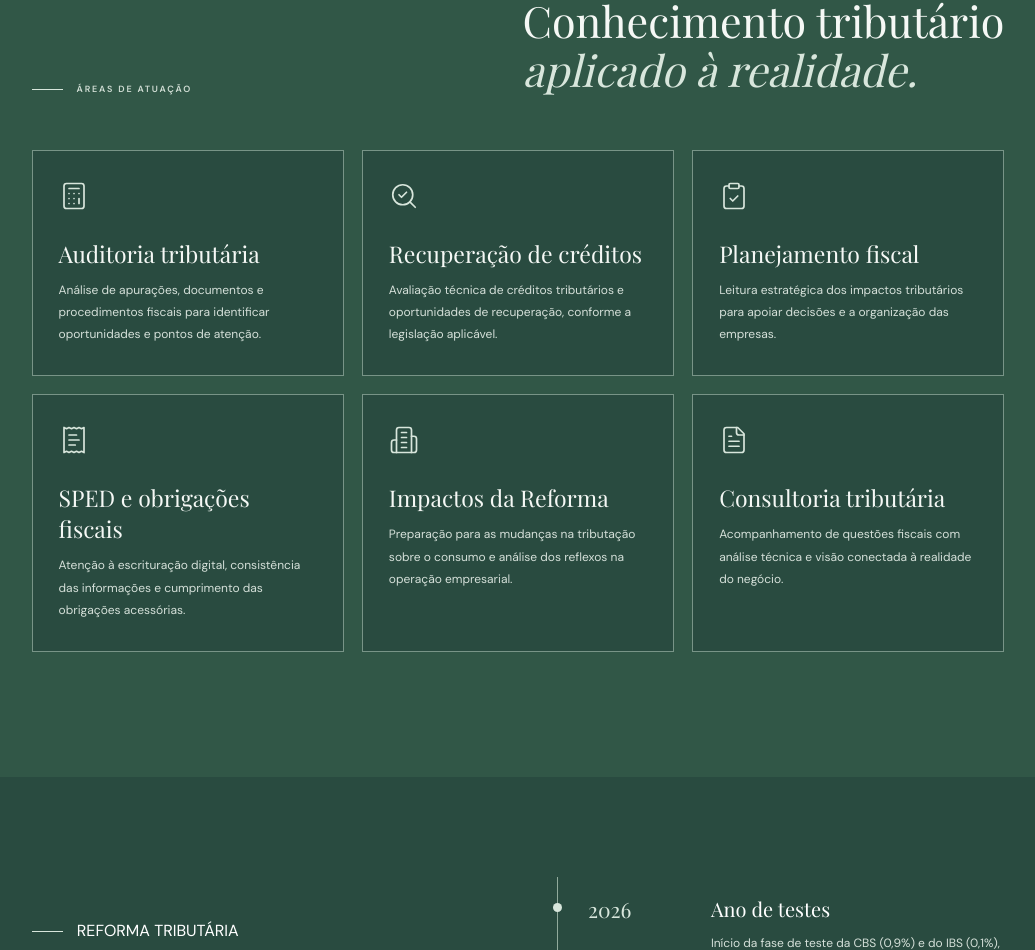
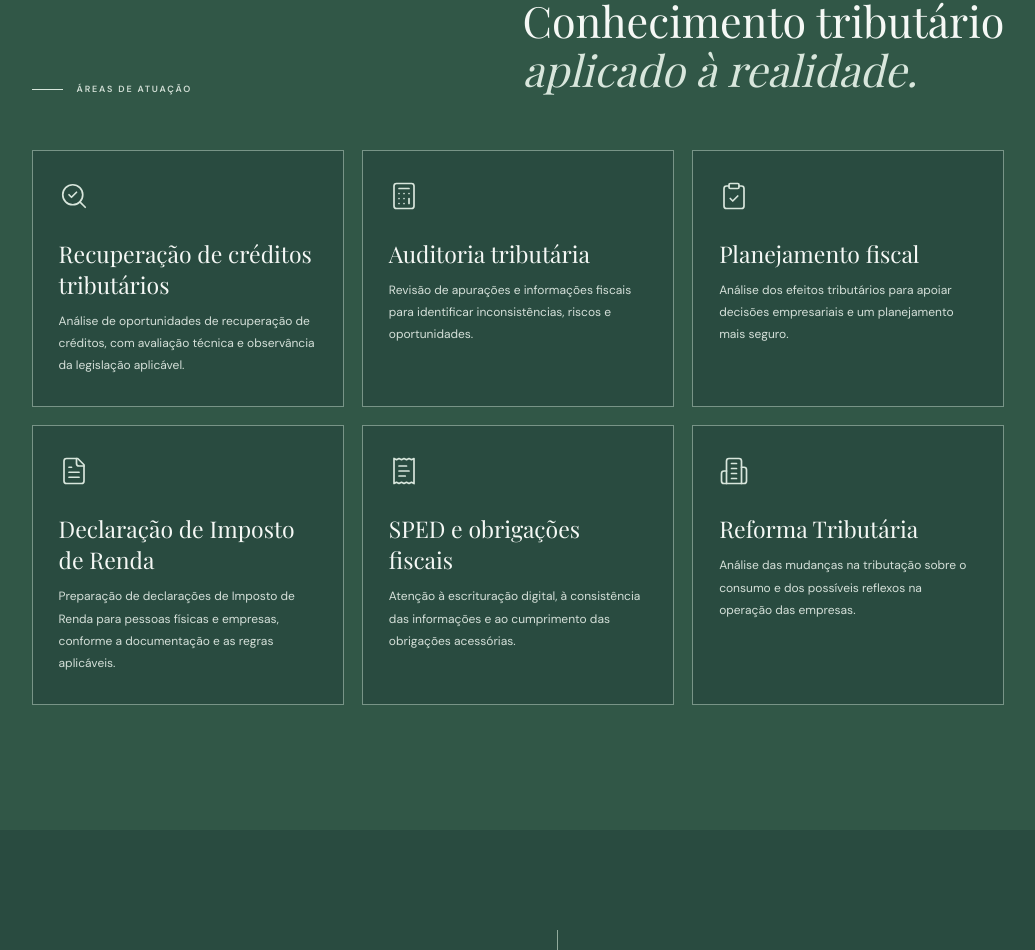
Before and after one commit to JhonathanFernandes/projeto-contabilidade, a Next.js app: page / in a window 1280 px wide. Shown: the part 2307-3257 px from the top of the page, without its empty margins (122-1157 px from the left). Built offline with nearby package versions, Linux system fonts and the light colour scheme; a web font is replaced by a local one.

Commit message:
Atualiza áreas de atuação e inclui declaração de Imposto de Renda

```diff
--- a/app/page.tsx
+++ b/app/page.tsx
@@ -2,12 +2,12 @@
 import { useState } from "react";
 import { ArrowDown, ArrowUpRight, Menu, Calculator, FileText, SearchCheck, ReceiptText, Building2, ClipboardCheck, GraduationCap, BriefcaseBusiness } from "lucide-react";
 const topics = [
-{icon:Calculator,title:"Auditoria tributária",text:"Análise de apurações, documentos e procedimentos fiscais para identificar oportunidades e pontos de atenção."},
-{icon:SearchCheck,title:"Recuperação de créditos",text:"Avaliação técnica de créditos tributários e oportunidades de recuperação, conforme a legislação aplicável."},
-{icon:ClipboardCheck,title:"Planejamento fiscal",text:"Leitura estratégica dos impactos tributários para apoiar decisões e a organização das empresas."},
-{icon:ReceiptText,title:"SPED e obrigações fiscais",text:"Atenção à escrituração digital, consistência das informações e cumprimento das obrigações acessórias."},
-{icon:Building2,title:"Impactos da Reforma",text:"Preparação para as mudanças na tributação sobre o consumo e análise dos reflexos na operação empresarial."},
-{icon:FileText,title:"Consultoria tributária",text:"Acompanhamento de questões fiscais com análise técnica e visão conectada à realidade do negócio."}
+{icon:SearchCheck,title:"Recuperação de créditos tributários",text:"Análise de oportunidades de recuperação de créditos, com avaliação técnica e observância da legislação aplicável."},
+{icon:Calculator,title:"Auditoria tributária",text:"Revisão de apurações e informações fiscais para identificar inconsistências, riscos e oportunidades."},
+{icon:ClipboardCheck,title:"Planejamento fiscal",text:"Análise dos efeitos tributários para apoiar decisões empresariais e um planejamento mais seguro."},
+{icon:FileText,title:"Declaração de Imposto de Renda",text:"Preparação de declarações de Imposto de Renda para pessoas físicas e empresas, conforme a documentação e as regras aplicáveis."},
+{icon:ReceiptText,title:"SPED e obrigações fiscais",text:"Atenção à escrituração digital, à consistência das informações e ao cumprimento das obrigações acessórias."},
+{icon:Building2,title:"Reforma Tributária",text:"Análise das mudanças na tributação sobre o consumo e dos possíveis reflexos na operação das empresas."}
 ];
 const timeline=[
 {year:"2026",title:"Ano de testes",text:"Início da fase de teste da CBS (0,9%) e do IBS (0,1%), com regras de compensação e obrigações acessórias próprias."},
```
